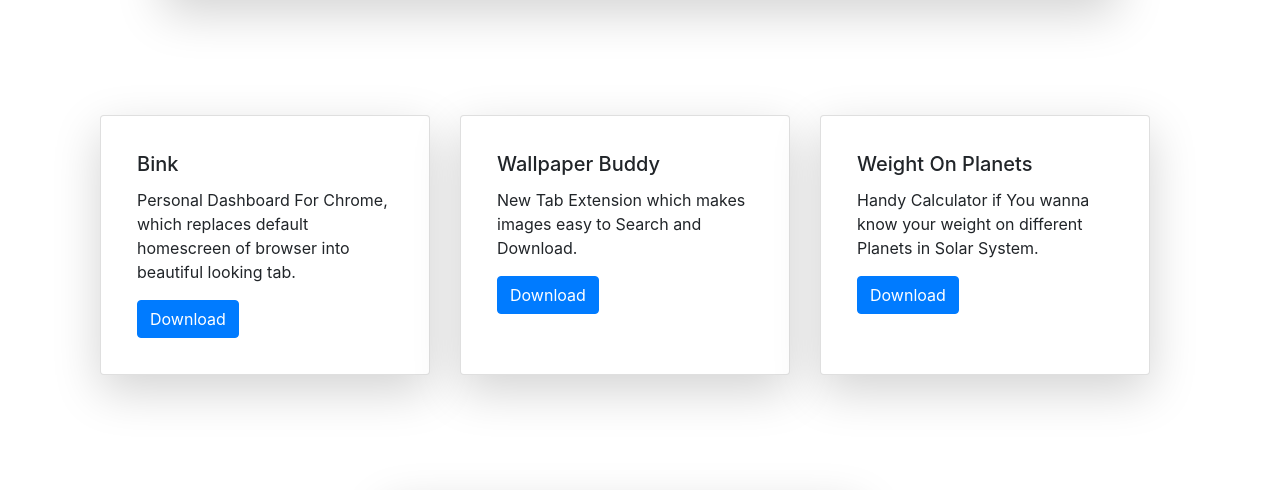
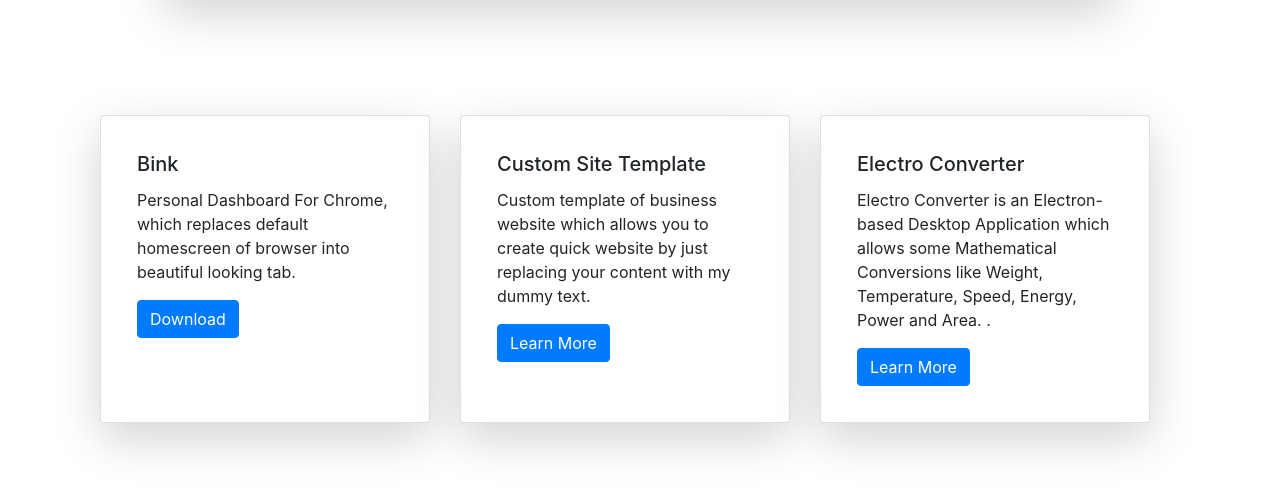
Before and after one commit to AmitGujar/AmitGujar.github.io, a plain HTML site: page index.html in a window 1280 px wide. Shown: the part 963-1453 px from the top of the page. Drawn offline with nearby package versions, Linux system fonts and the light colour scheme.

Commit message:
index update

```diff
--- a/index.html
+++ b/index.html
@@ -114,21 +114,23 @@
                         <div class="card col-md-4 col-sm-6 col-xs-12 col-lg-4  shadow-lg p-3 mb-5 bg-white rounded"
                             title="Wallpaper Buddy">
                             <div class="card-body container">
-                                <h5 class="card-title">Wallpaper Buddy</h5>
-                                <p class="card-text">New Tab Extension which makes images easy to Search and Download.
+                                <h5 class="card-title">Custom Site Template</h5>
+                                <p class="card-text">Custom template of business website which allows you to create
+                                    quick website by just replacing your content with my dummy text.
                                 </p>
-                                <a href="https://chrome.google.com/webstore/detail/wallpaper-buddy/konmklgfnpndmejhhdohomdaifnhfhbc"
-                                    target="_blank" class="btn btn-primary">Download</a>
+                                <a href="https://github.com/AmitGujar/website-template" target="_blank"
+                                    class="btn btn-primary">Learn More</a>
                             </div>
                         </div>
                         <div class="card col-sm-6 col-xs-12 col-lg-4   shadow-lg p-3 mb-5 bg-white rounded"
                             title="Weight on Planets">
                             <div class="card-body container">
-                                <h5 class="card-title">Weight On Planets</h5>
-                                <p class="card-text">Handy Calculator if You wanna know your weight on different Planets
-                                    in Solar System.</p>
-                                <a href="https://chrome.google.com/webstore/detail/weight-on-planets/dpjljamefjkeaighenoaomjoficohgaa"
-                                    target="_blank" class="btn btn-primary">Download</a>
+                                <h5 class="card-title">Electro Converter</h5>
+                                <p class="card-text">Electro Converter is an Electron-based Desktop Application which
+                                    allows some Mathematical Conversions like Weight, Temperature, Speed, Energy, Power
+                                    and Area. .</p>
+                                <a href="https://github.com/AmitGujar/Electro-Converter" target="_blank"
+                                    class="btn btn-primary">Learn More</a>
                             </div>
                         </div>
                     </div>
```
